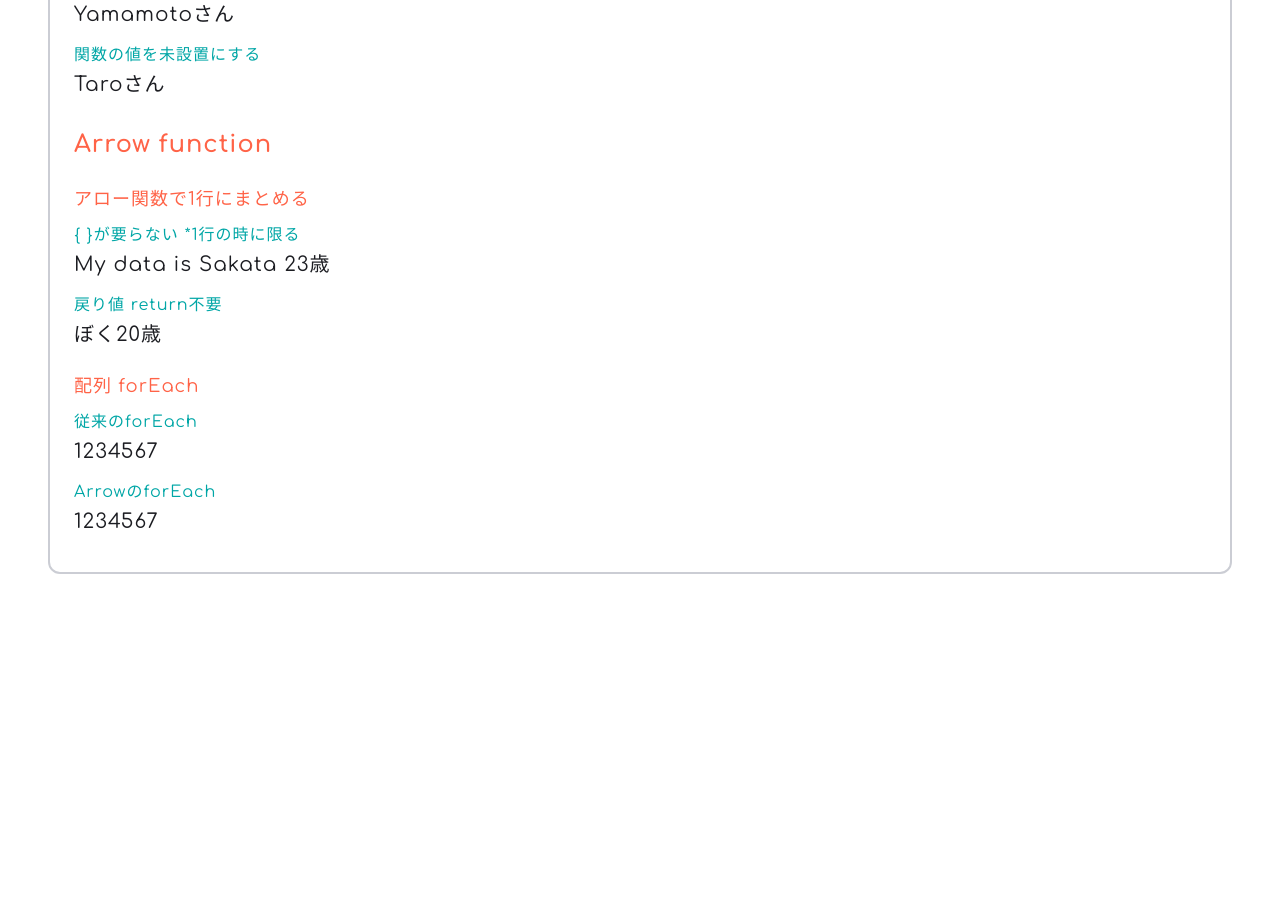
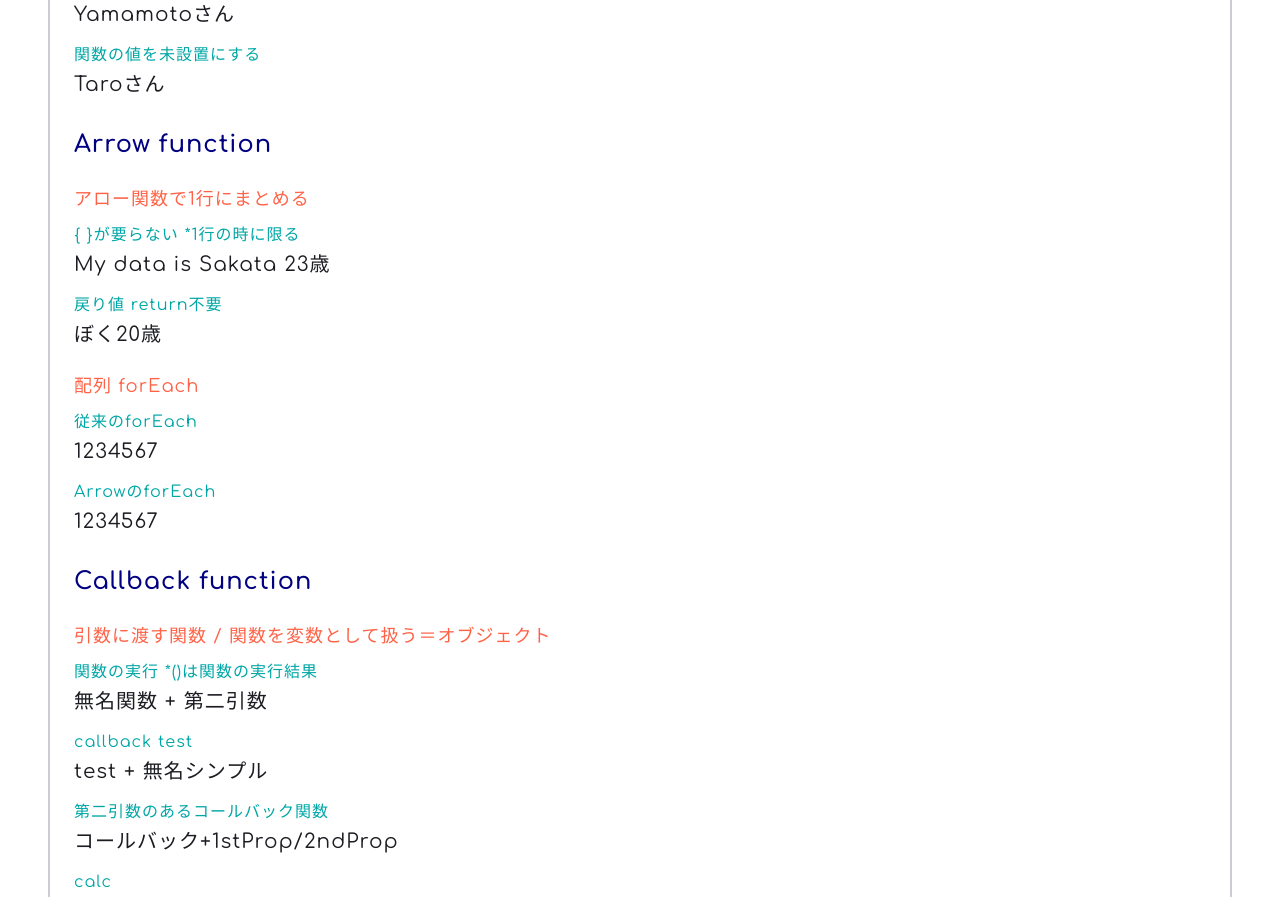
Before and after one commit to BoxPistols/LP2020, a website: page src/index.pug in a window 1280 px wide. Shown: the part 1620-2517 px from the top of the page. Before the commit the page ends 2266 px from the top, so only its background shows below. Drawn offline with nearby package versions, Linux system fonts and the light colour scheme; files that its build step writes are made by us from their sources.

Commit message:
[CallBack関数]

```diff
--- a/src/css/components/_js-debug.styl
+++ b/src/css/components/_js-debug.styl
@@ -20,7 +20,7 @@
 
       h3
         font-size 2.4rem
-        color tomato
+        color darken(blue, 50%)
       p
         font-size 1.8rem
 
--- a/src/js/app2.js
+++ b/src/js/app2.js
@@ -238,3 +238,102 @@ array.forEach(function(value){
 
 sub(`ArrowのforEach`)
 array.forEach(value => r(value))
+
+/*----------  Callback Function  ----------*/
+h3(`Callback function`)
+
+p(`引数に渡す関数 / 関数を変数として扱う＝オブジェクト`)
+
+sub(`関数の実行 *()は関数の実行結果`)
+
+// 関数の実行 引数に関数の実行内容を入れる
+// 第二引数 関数実行時に無名関数の実行
+function helloCallback(callback, secondParam){
+  // 関数の実行()
+  // r('ハローコールバック & ' + callback() + '// 無名関数の変数:' + getName())
+  r(callback(secondParam))
+}
+
+
+// 引数に入れる用の関数の作成
+function getMyName() {
+  return 'まいねーむ'
+}
+
+const getName = () =>{
+  return 'ゲットネーム'
+}
+
+// 引数に関数を入れる 実行は元の関数内で実行()
+// helloCallback(getMyName)
+
+// helloCallbackの第一引数に 無名関数の処理結果を渡す
+helloCallback(function (x){
+  return "無名関数 + " + x
+}, '第二引数')
+// 同じ
+// helloCallback(() => ' on Code')
+
+
+/*----------  Callback Test  ----------*/
+sub(`callback test`)
+
+// コールバック関数 (仮引数)
+function test_callback(x){
+  r('test + ' + x())
+}
+// 関数作成 戻り値あり 仮引数の中に入れる処理 値
+function test_getName(){
+  return 'テストCallback'
+}
+
+// 結果を表示 コールバック関数で、値は↑の関数の処理結果
+// test_callback(test_getName())
+
+// 無名関数を当てる
+// test_callback(function(){
+  //   return "無名"
+  // })
+  // 省略
+  test_callback(() => '無名シンプル')
+
+
+  /* 第二引数のテスト*/
+  sub(`第二引数のあるコールバック関数`)
+
+  function test_callbackSecond(x, y){
+    r(`コールバック+` +  x(y))
+  }
+
+  // test_callbackSecond_Fc(() => '第二引数ファンくしょん')
+  // ここの無名関数の引数にyが渡ってくる
+test_callbackSecond(function(z) {
+  return '1stProp/' + z
+}, '2ndProp')
+
+
+/*----------  Callback Calc  ----------*/
+sub(`calc`)
+
+// TODO: 復習 ↑↓
+
+// 計算関数(仮引数, 仮引数, 仮引数(計算用))
+function doSomething(a, b, callback){
+  // 変数 = 仮引数(計算用(引数))
+  const result = callback(a, b)
+  // 表示
+  r(result)
+}
+// 計算用関数
+function multiplay(a, b){
+  // 計算処理
+  return a * b
+}
+function plus(a, b){
+  return a + b
+}
+
+// 関数の実行(値, 値, 計算関数)
+doSomething(2, 5, multiplay)
+r(br)
+doSomething(2, 5, plus)
```
Also changed, not shown: dist/css/style.css, dist/js/app2.js.
